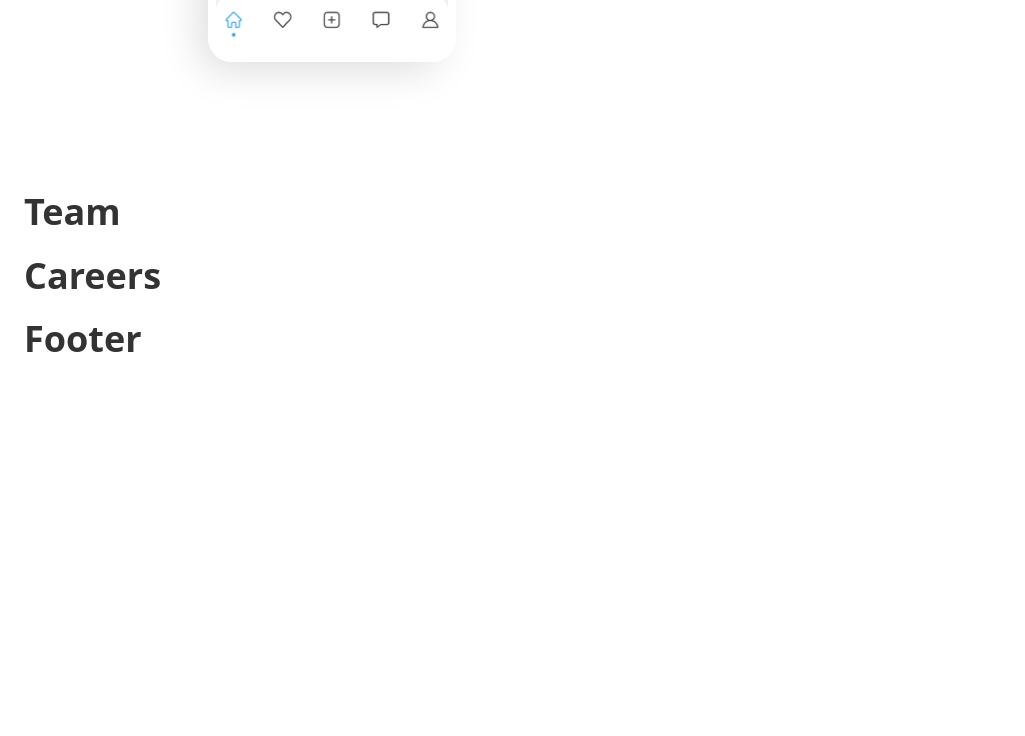
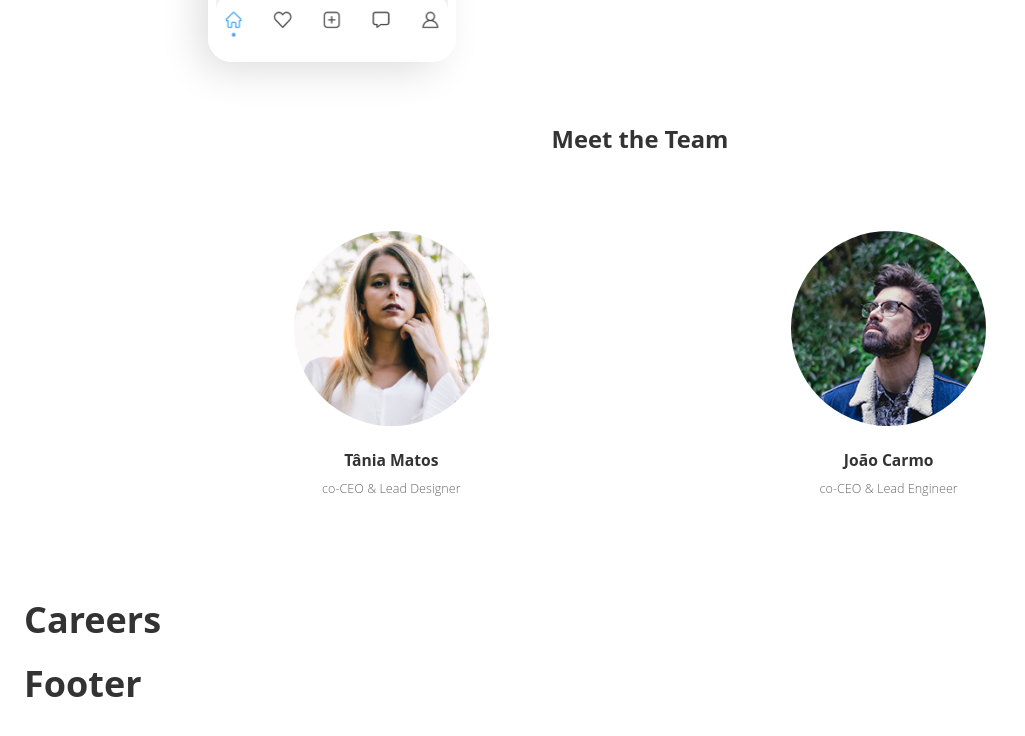
Before and after one commit to joaocarmo/litten-web, a Gatsby site: page / in a window 1280 px wide. Shown: the part 1531-2267 px from the top of the page, without its empty margins (0-1025 px from the left). Before the commit the page ends 1938 px from the top, so only its background shows below. Built offline with nearby package versions, Linux system fonts and the light colour scheme; Gatsby itself is replaced by a stand-in of ours.

Commit message:
:sparkles: Added the team widget

```diff
--- a/src/components/home/features.jsx
+++ b/src/components/home/features.jsx
@@ -41,11 +41,13 @@ const Features = ({ t }) => {
         <p>{t('featuresTagLineText')}</p>
       </div>
       <div className="main-features" role="grid">
-        {mainFeatures.map(({ key, icon, title, text }) => (
+        {mainFeatures.map(({
+          key, icon, title, text,
+        }) => (
           <div className="feature" role="gridcell" key={key}>
             <div className="feature-img" role="img">
               {icon && (
-                <img src={icon} alt="" />
+              <img src={icon} alt="" />
               )}
             </div>
             <h4>{title}</h4>
--- a/src/components/home/synopsis.jsx
+++ b/src/components/home/synopsis.jsx
@@ -4,7 +4,7 @@ import { withTranslation } from 'react-i18next'
 import synopsisImg from '../../images/synopsis-img.png'
 
 const Synopsis = ({ t }) => (
-  <section id="synopsis">
+  <section id="synopsis" role="grid">
     <div className="left-synopsis" role="gridcell">
       <img src={synopsisImg} className="with-phone-border" alt="" />
     </div>
--- a/src/components/home/team.jsx
+++ b/src/components/home/team.jsx
@@ -1,9 +1,41 @@
 import React from 'react'
 import PropTypes from 'prop-types'
 import { withTranslation } from 'react-i18next'
+import taniaPhoto from '../../images/tania.png'
+import joaoPhoto from '../../images/joao.png'
 
-// eslint-disable-next-line no-unused-vars
-const Team = ({ t }) => <h1>Team</h1>
+const teamMembers = [
+  {
+    key: 'tania',
+    photo: taniaPhoto,
+    name: 'Tânia Matos',
+    jobTitle: 'co-CEO & Lead Designer',
+  },
+  {
+    key: 'joao',
+    photo: joaoPhoto,
+    name: 'João Carmo',
+    jobTitle: 'co-CEO & Lead Engineer',
+  },
+]
+
+const Team = ({ t }) => (
+  <section id="team">
+    <h3>{t('teamHeader')}</h3>
+    <div className="team-board" role="grid">
+      {teamMembers.map(({
+        key, photo, name, jobTitle,
+      }) => (
+        <div className="team-member" role="gridcell" key={key}>
+          {photo && <img src={photo} className="photo-holder" alt="" />}
+          {!photo && <div className="photo-placeholder" role="img" />}
+          <h5>{name}</h5>
+          <p>{jobTitle}</p>
+        </div>
+      ))}
+    </div>
+  </section>
+)
 
 Team.propTypes = {
   t: PropTypes.func.isRequired,
--- a/src/locales/en/translation.json
+++ b/src/locales/en/translation.json
@@ -13,6 +13,7 @@
   "featureFoundText": "Post about a pet that you've found but don't know who owns it.",
   "synopsisTitle": "Free and Collaborative",
   "synopsisText": "Litten helps connect people looking for a new pet with the right partner for them. The app helps an adopter to find a pet that matches their lifestyle, considering factors including breed, gender, color, age, and a description of your actual owner. It also helps to look for couples to Mating a pet for them.",
+  "teamHeader": "Meet the Team",
   "notFoundTitle": "Sorry about the {{errorCode}}!",
   "notFoundContent": "Either you aren't cool enough to visit this page or it doesn't exist... like your social life.",
   "notFoundButton": "Go home"
--- a/src/styles/components/home/synopsis.scss
+++ b/src/styles/components/home/synopsis.scss
@@ -6,7 +6,7 @@ $boxMinWidth: 300px;
 #synopsis {
   display: flex;
   flex-wrap: wrap;
-  margin: 1.4 * $synopsisImgOffset 0;
+  margin-top: 1.4 * $synopsisImgOffset;
 
   .left-synopsis {
     flex: 1 0 $boxMinWidth;
--- a/src/styles/components/home/team.scss
+++ b/src/styles/components/home/team.scss
@@ -0,0 +1,47 @@
+$teamMemberSize: 260px;
+$teamPhotoSize: 0.75 * $teamMemberSize;
+
+#team {
+  display: flex;
+  align-items: center;
+  justify-content: center;
+  flex-direction: column;
+  margin-top: 2%;
+
+  .team-board {
+    flex: 1;
+    width: 100%;
+    display: flex;
+    align-items: center;
+    justify-content: space-evenly;
+    flex-wrap: wrap;
+
+    .team-member {
+      width: $teamMemberSize;
+      flex: 0 0 $teamMemberSize;
+      display: flex;
+      align-items: center;
+      justify-content: flex-start;
+      flex-direction: column;
+      padding-top: 4%;
+      margin-bottom: 4%;
+
+      [class^="photo-"] {
+        display: block;
+        height: $teamPhotoSize;
+        width: $teamPhotoSize;
+        border-radius: $teamPhotoSize / 2;
+        background-color: $lightGray;
+        margin-bottom: 10%;
+      }
+
+      h5 {
+        margin-bottom: 5%;
+      }
+
+      p {
+        font-size: 0.7em;
+      }
+    }
+  }
+}
```
Also changed, not shown: src/images/joao.png (added), src/images/tania.png (added).
